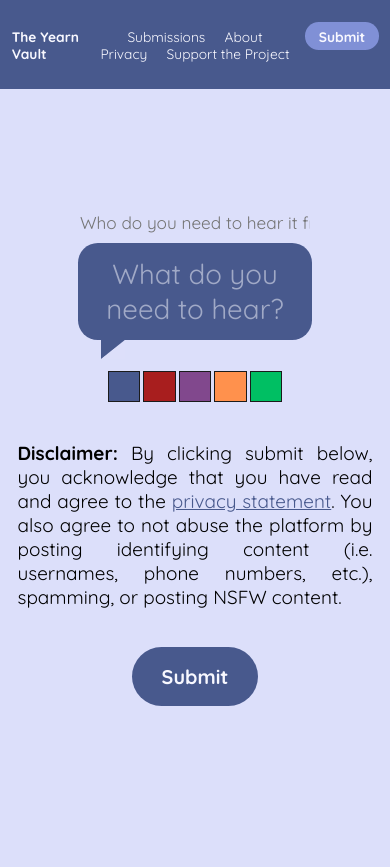
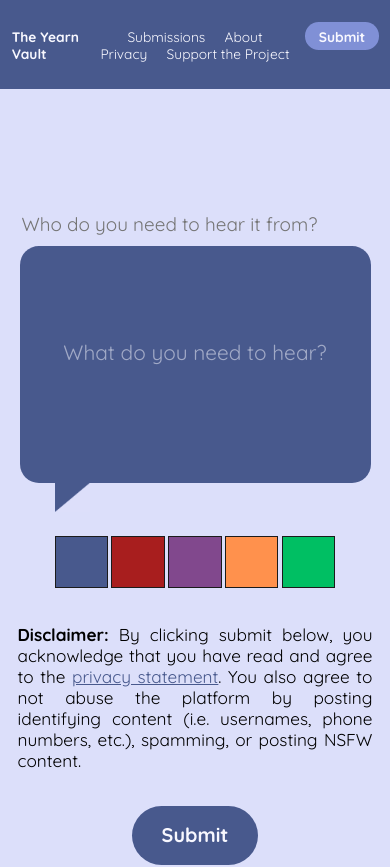
Before and after one commit to jewelcodes/the-yearn-vault, a React (Create React App) app in the folder frontend/: page /submit in a window 390 px wide. Shown: the top 867 px of the page. Built offline with nearby package versions, Linux system fonts and the light colour scheme.

Commit message:
submit: mobile responsiveness

```diff
--- a/frontend/src/components/MessageEditor.css
+++ b/frontend/src/components/MessageEditor.css
@@ -74,3 +74,28 @@
 .color-green {
     background-color: var(--green);
 }
+
+
+/* mobile styles */
+
+@media screen and (max-width: 1023px) {
+    .message-preview {
+        width: 90vw;
+        height: 28vh;
+        font-size: 1.1em;
+    }
+
+    .message-preview textarea {
+        font-size: 1.1em;
+    }
+
+    .message-sender-input {
+        width: 90vw;
+        font-size: 1.1em;
+    }
+
+    .color-picker {
+        width: 80%;
+        margin: 3em auto 0 auto;
+    }
+}
--- a/frontend/src/pages/Submit/Submit.css
+++ b/frontend/src/pages/Submit/Submit.css
@@ -11,3 +11,11 @@ form {
     display: block !important;
     margin: 0 auto;
 }
+
+/* mobile styles */
+
+@media screen and (max-width: 1023px) {
+    .disclaimer {
+        font-size: 1em;
+    }
+}
```
